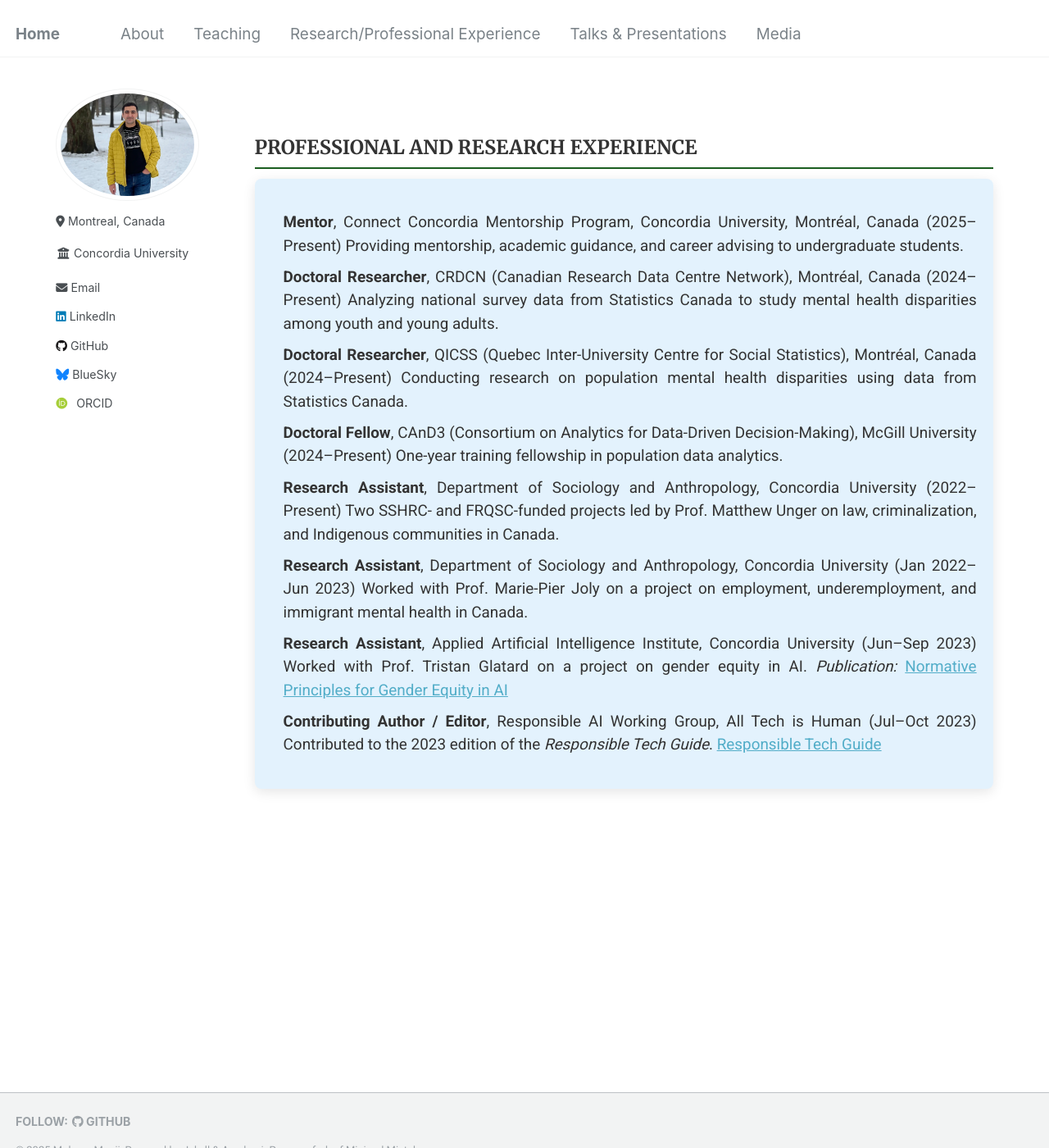
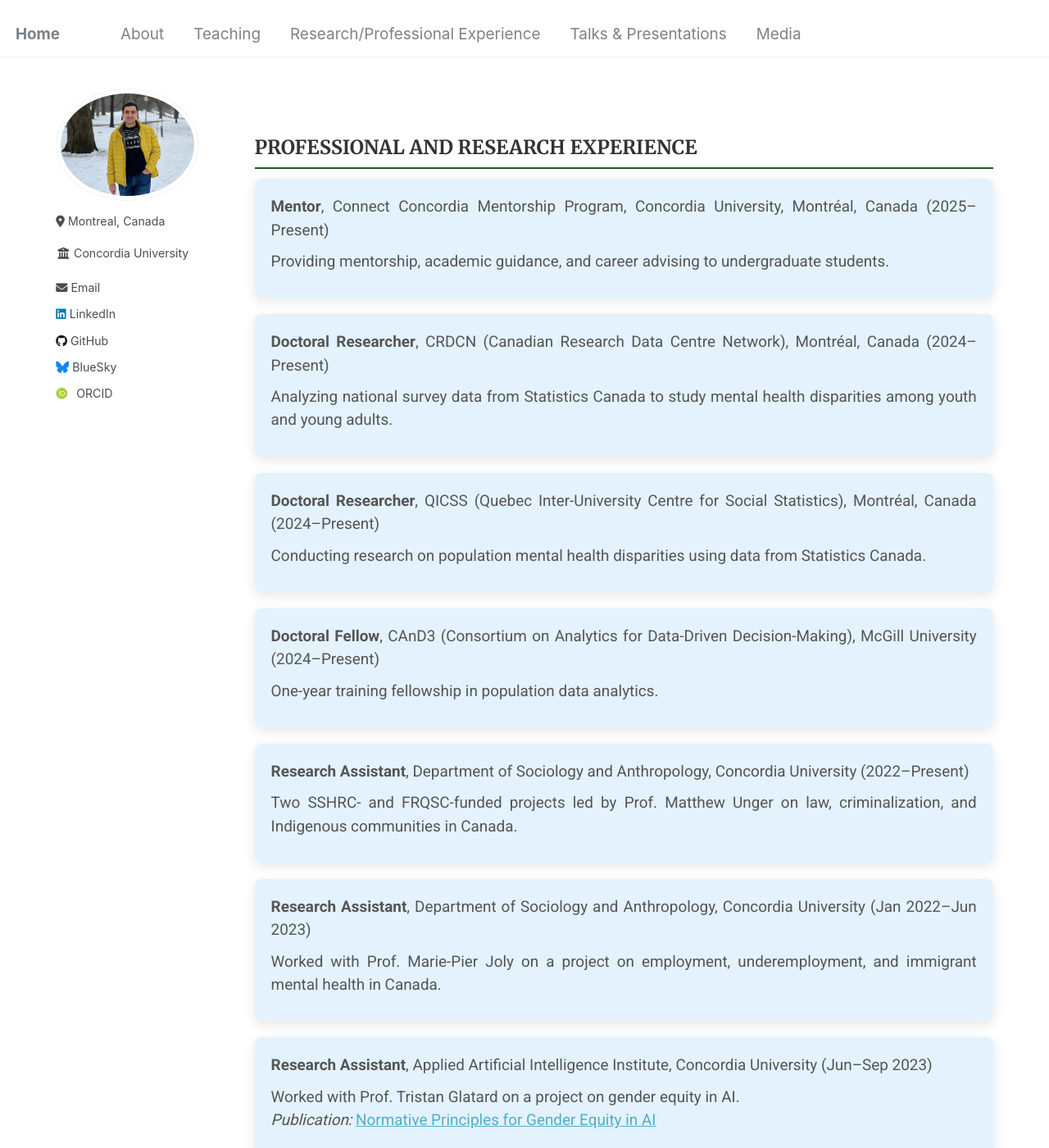
Before and after one commit to Mohsnmonji/mohsnmonji.github.io, a Jekyll site: the page built from _pages/Curriculum Vitae.md, in a window 1280 px wide and 1400 px high. Shown: the whole window at 82% size. Built offline with Jekyll 4.4.1, drawn with Linux system fonts in a browser that asks for light colours; some web fonts are replaced; part of the change alters nothing that is shown; some of the changed text lies outside the part shown.

Commit message:
Update Curriculum Vitae.md

```diff
--- a/_pages/Curriculum Vitae.md
+++ b/_pages/Curriculum Vitae.md
@@ -18,21 +18,10 @@ author_profile: true
     margin-top: 30px;
     color: #333;
   }
-  ul {
-    list-style: none;
-    padding-left: 0;
-  }
-  ul li {
-    margin-bottom: 10px;
-  }
-  .icon {
-    margin-right: 10px;
-    color: #1B5E20;
-  }
-  .teaching-section {
+  .cv-section {
     margin-bottom: 40px;
   }
-  .teaching-card {
+  .cv-card {
     border-radius: 8px;
     padding: 20px;
     margin-bottom: 20px;
@@ -41,56 +30,54 @@ author_profile: true
     background-color: #E3F2FD;
     text-align: justify;
   }
-  .teaching-card h4 {
-    font-weight: bold;
-    margin-bottom: 10px;
-    color: #333;
-  }
-  .teaching-card p {
-    margin: 0;
+  .cv-card p {
+    margin: 0 0 10px;
     color: #555;
-  }
-  .teaching-list {
-    padding-left: 15px;
-  }
-  .section-divider {
-    border: 0;
-    height: 1px;
-    background: #cccccc;
-    margin: 40px 0;
   }
 </style>
 
-<div class="teaching-section">
+<div class="cv-section">
   <h2>PROFESSIONAL AND RESEARCH EXPERIENCE</h2>
 
-  <div class="teaching-card">
-    <ul class="teaching-list">
-      <li><strong>Mentor</strong>, Connect Concordia Mentorship Program, Concordia University, Montréal, Canada (2025–Present)
-      Providing mentorship, academic guidance, and career advising to undergraduate students.</li>
+  <div class="cv-card">
+    <p><strong>Mentor</strong>, Connect Concordia Mentorship Program, Concordia University, Montréal, Canada (2025–Present)</p>
+    <p>Providing mentorship, academic guidance, and career advising to undergraduate students.</p>
+  </div>
 
-      <li><strong>Doctoral Researcher</strong>, CRDCN (Canadian Research Data Centre Network), Montréal, Canada (2024–Present)
-      Analyzing national survey data from Statistics Canada to study mental health disparities among youth and young adults.</li>
+  <div class="cv-card">
+    <p><strong>Doctoral Researcher</strong>, CRDCN (Canadian Research Data Centre Network), Montréal, Canada (2024–Present)</p>
+    <p>Analyzing national survey data from Statistics Canada to study mental health disparities among youth and young adults.</p>
+  </div>
 
-      <li><strong>Doctoral Researcher</strong>, QICSS (Quebec Inter-University Centre for Social Statistics), Montréal, Canada (2024–Present)
-      Conducting research on population mental health disparities using data from Statistics Canada.</li>
+  <div class="cv-card">
+    <p><strong>Doctoral Researcher</strong>, QICSS (Quebec Inter-University Centre for Social Statistics), Montréal, Canada (2024–Present)</p>
+    <p>Conducting research on population mental health disparities using data from Statistics Canada.</p>
+  </div>
 
-      <li><strong>Doctoral Fellow</strong>, CAnD3 (Consortium on Analytics for Data-Driven Decision-Making), McGill University (2024–Present)
-      One-year training fellowship in population data analytics.</li>
+  <div class="cv-card">
+    <p><strong>Doctoral Fellow</strong>, CAnD3 (Consortium on Analytics for Data-Driven Decision-Making), McGill University (2024–Present)</p>
+    <p>One-year training fellowship in population data analytics.</p>
+  </div>
 
-      <li><strong>Research Assistant</strong>, Department of Sociology and Anthropology, Concordia University (2022–Present)
-      Two SSHRC- and FRQSC-funded projects led by Prof. Matthew Unger on law, criminalization, and Indigenous communities in Canada.</li>
+  <div class="cv-card">
+    <p><strong>Research Assistant</strong>, Department of Sociology and Anthropology, Concordia University (2022–Present)</p>
+    <p>Two SSHRC- and FRQSC-funded projects led by Prof. Matthew Unger on law, criminalization, and Indigenous communities in Canada.</p>
+  </div>
 
-      <li><strong>Research Assistant</strong>, Department of Sociology and Anthropology, Concordia University (Jan 2022–Jun 2023)
-      Worked with Prof. Marie-Pier Joly on a project on employment, underemployment, and immigrant mental health in Canada.</li>
+  <div class="cv-card">
+    <p><strong>Research Assistant</strong>, Department of Sociology and Anthropology, Concordia University (Jan 2022–Jun 2023)</p>
+    <p>Worked with Prof. Marie-Pier Joly on a project on employment, underemployment, and immigrant mental health in Canada.</p>
+  </div>
 
-      <li><strong>Research Assistant</strong>, Applied Artificial Intelligence Institute, Concordia University (Jun–Sep 2023)
-      Worked with Prof. Tristan Glatard on a project on gender equity in AI.
-      <em>Publication:</em> <a href="https://affectingmachines.net/" target="_blank">Normative Principles for Gender Equity in AI</a></li>
+  <div class="cv-card">
+    <p><strong>Research Assistant</strong>, Applied Artificial Intelligence Institute, Concordia University (Jun–Sep 2023)</p>
+    <p>Worked with Prof. Tristan Glatard on a project on gender equity in AI.<br>
+    <em>Publication:</em> <a href="https://affectingmachines.net/" target="_blank">Normative Principles for Gender Equity in AI</a></p>
+  </div>
 
-      <li><strong>Contributing Author / Editor</strong>, Responsible AI Working Group, All Tech is Human (Jul–Oct 2023)
-      Contributed to the 2023 edition of the <em>Responsible Tech Guide</em>.
-      <a href="https://alltechishuman.org/responsible-tech-guide" target="_blank">Responsible Tech Guide</a></li>
-    </ul>
+  <div class="cv-card">
+    <p><strong>Contributing Author / Editor</strong>, Responsible AI Working Group, All Tech is Human (Jul–Oct 2023)</p>
+    <p>Contributed to the 2023 edition of the <em>Responsible Tech Guide</em>.<br>
+    <a href="https://alltechishuman.org/responsible-tech-guide" target="_blank">Responsible Tech Guide</a></p>
   </div>
 </div>
```
